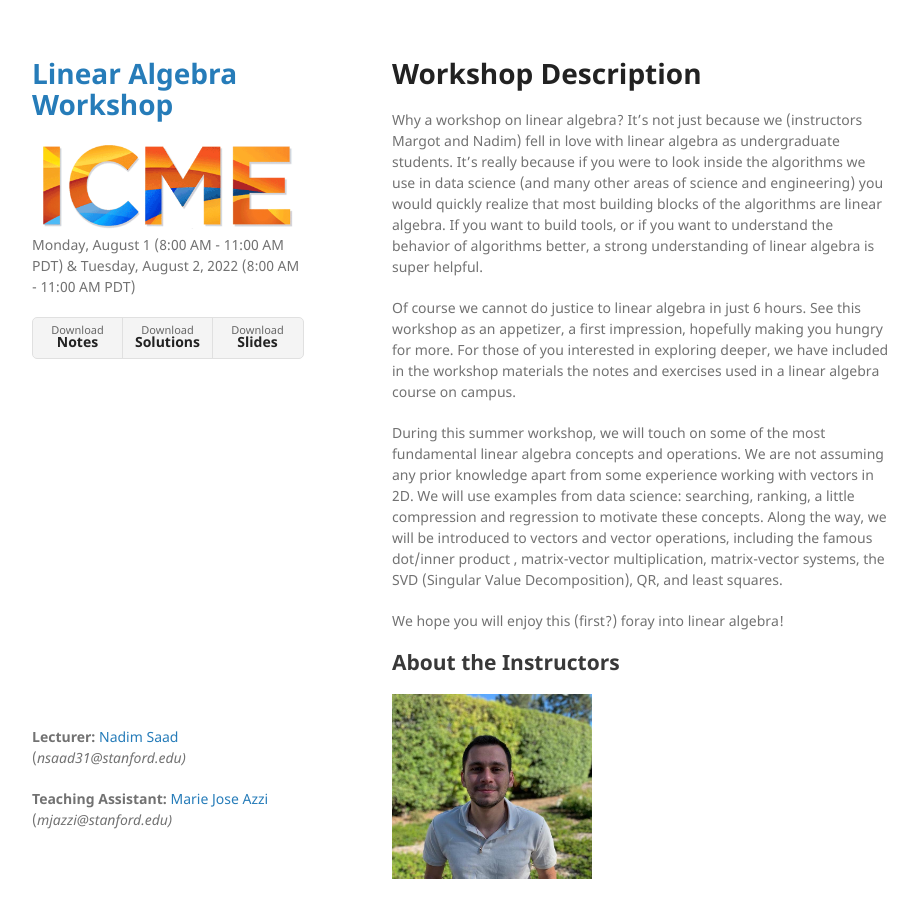
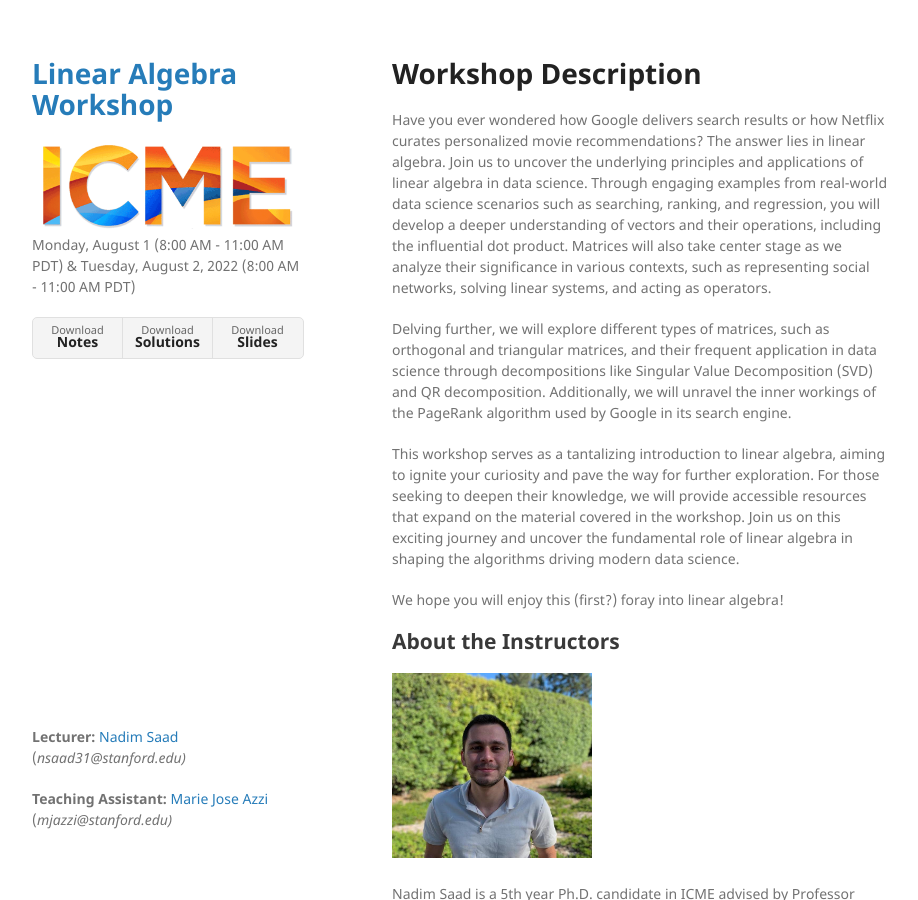
Before and after one commit to nsaad31/Linear_Algebra_ICME_Workshops_2023, a Jekyll site: the page built from index.md, in a window 1280 px wide and 900 px high. Shown: the whole window, without its empty margins (178-1096 px from the left). Built offline with Jekyll 4.4.1, drawn with Linux system fonts in a browser that asks for light colours; our own code applies the rules of GitHub Pages for plain Markdown files.

Commit message:
Update index.md

```diff
--- a/index.md
+++ b/index.md
@@ -3,12 +3,11 @@ layout: default
 ---
 
 # Workshop Description
-Why a workshop on linear algebra? It’s not just because we (instructors Margot and Nadim) fell in love with linear algebra as undergraduate students. It’s really because if you were to look inside the algorithms we use in data science (and many other areas of science and engineering) you would quickly realize that most building blocks of the algorithms are linear algebra.
-If you want to build tools, or if you want to understand the behavior of algorithms better, a strong understanding of linear algebra is super helpful.
+Have you ever wondered how Google delivers search results or how Netflix curates personalized movie recommendations? The answer lies in linear algebra. Join us to uncover the underlying principles and applications of linear algebra in data science. Through engaging examples from real-world data science scenarios such as searching, ranking, and regression, you will develop a deeper understanding of vectors and their operations, including the influential dot product. Matrices will also take center stage as we analyze their significance in various contexts, such as representing social networks, solving linear systems, and acting as operators.
 
-Of course we cannot do justice to linear algebra in just 6 hours. See this workshop as an appetizer, a first impression, hopefully making you hungry for more. For those of you interested in exploring deeper, we have included in the workshop materials the notes and exercises used in a linear algebra course on campus.
+Delving further, we will explore different types of matrices, such as orthogonal and triangular matrices, and their frequent application in data science through decompositions like Singular Value Decomposition (SVD) and QR decomposition. Additionally, we will unravel the inner workings of the PageRank algorithm used by Google in its search engine.
 
-During this summer workshop, we will touch on some of the most fundamental linear algebra concepts and operations. We are not assuming any prior knowledge apart from some experience working with vectors in 2D. We will use examples from data science: searching, ranking, a little compression and regression to motivate these concepts. Along the way, we will be introduced to vectors and vector operations,  including the famous dot/inner product , matrix-vector multiplication, matrix-vector systems, the SVD (Singular Value Decomposition), QR, and least squares.
+This workshop serves as a tantalizing introduction to linear algebra, aiming to ignite your curiosity and pave the way for further exploration. For those seeking to deepen their knowledge, we will provide accessible resources that expand on the material covered in the workshop. Join us on this exciting journey and uncover the fundamental role of linear algebra in shaping the algorithms driving modern data science.
 
 We hope you will enjoy this (first?) foray into linear algebra!
 
```
